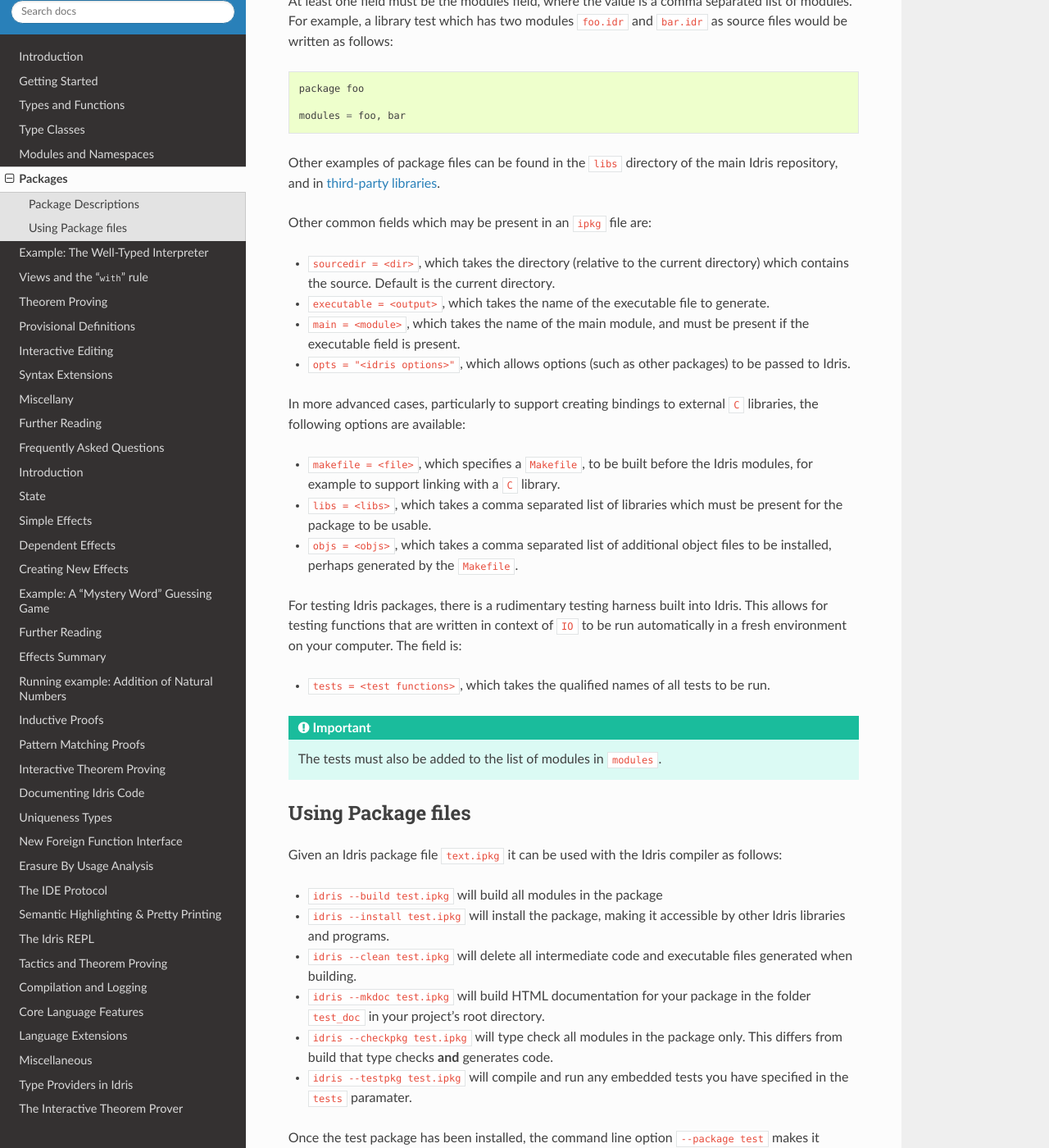
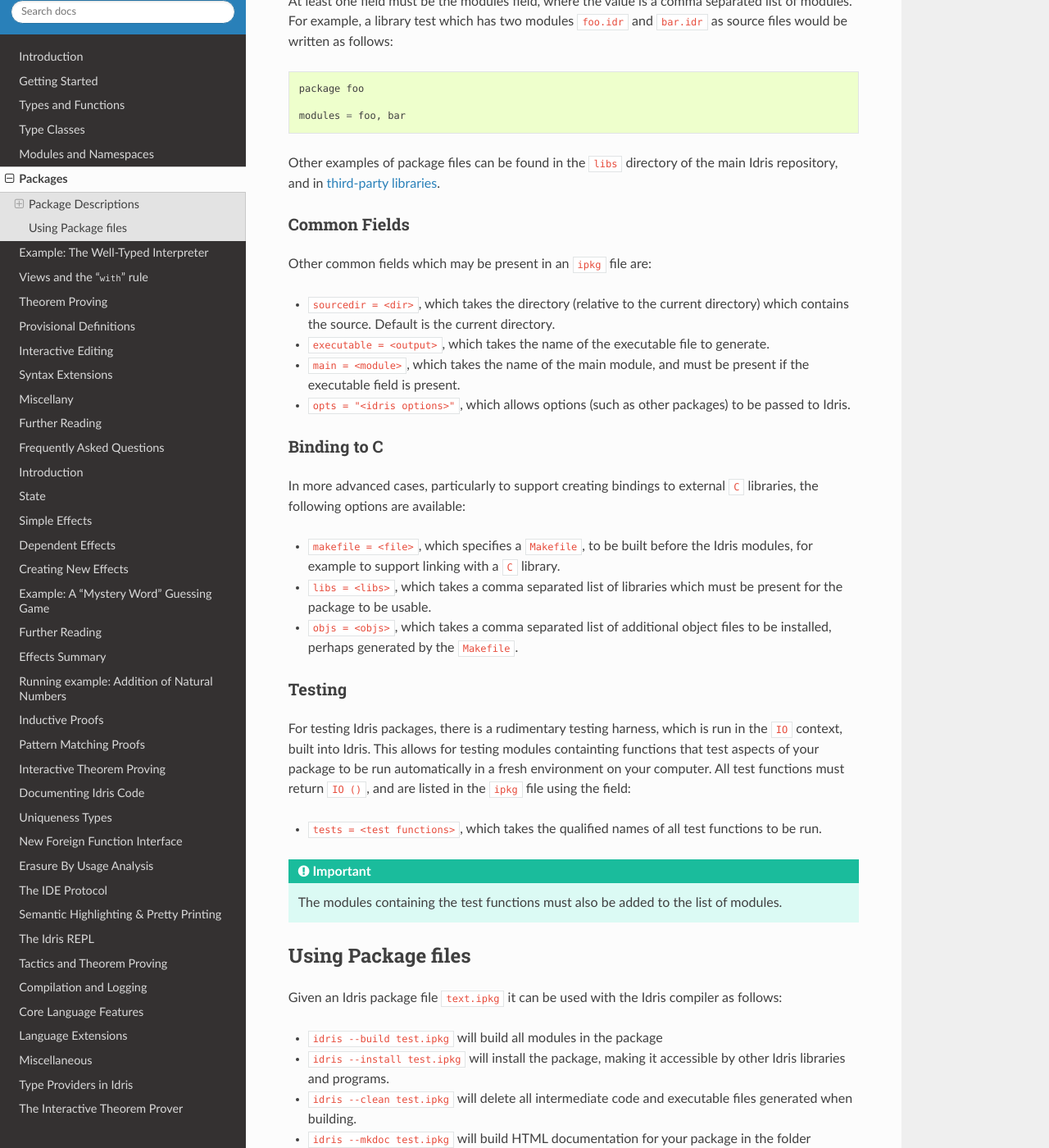
Before and after one commit to idris-lang/Idris-dev, a Sphinx documentation site: the page built from docs/tutorial/packages.rst, in a window 1280 px wide and 1400 px high, scrolled down 443 px. Shown: the whole window at 82% size. Built offline with Sphinx 7.4.7 and the Read the Docs theme 2.0.0, drawn with Linux system fonts in a browser that asks for light colours; formulas are drawn with MathJax 3.

Commit message:
Updated package documentation.

```diff
--- a/docs/tutorial/packages.rst
+++ b/docs/tutorial/packages.rst
@@ -29,6 +29,9 @@
 Other examples of package files can be found in the ``libs`` directory
 of the main Idris repository, and in `third-party libraries <https://github.com/idris-lang/Idris-dev/wiki/Libraries>`_.
 
+Common Fields
+-------------
+
 Other common fields which may be present in an ``ipkg`` file are:
 
 + ``sourcedir = <dir>``, which takes the directory (relative to the
@@ -44,6 +47,9 @@
 + ``opts = "<idris options>"``, which allows options (such as other
   packages) to be passed to Idris.
 
+Binding to C
+------------
+
 In more advanced cases, particularly to support creating bindings to
 external ``C`` libraries, the following options are available:
 
@@ -57,14 +63,17 @@
 + ``objs = <objs>``, which takes a comma separated list of additional
   object files to be installed, perhaps generated by the ``Makefile``.
 
-For testing Idris packages, there is a rudimentary testing harness built into Idris.
-This allows for testing functions that are written in context of ``IO`` to be run automatically in a fresh environment on your computer.
-The field is:
+Testing
+--------
 
-+ ``tests = <test functions>``, which takes the qualified names of all tests to be run.
+For testing Idris packages, there is a rudimentary testing harness, which is run in the ``IO`` context, built into Idris.
+This allows for testing modules containting functions that test aspects of your package to be run automatically in a fresh environment on your computer.
+All test functions must return ``IO ()``, and are listed in the ``ipkg`` file using the field:
+
++ ``tests = <test functions>``, which takes the qualified names of all test functions to be run.
 
 .. IMPORTANT::
-  The tests must also be added to the list of modules in ``modules``.
+  The modules containing the test functions must also be added to the list of modules.
 
 Using Package files
 ===================
```
